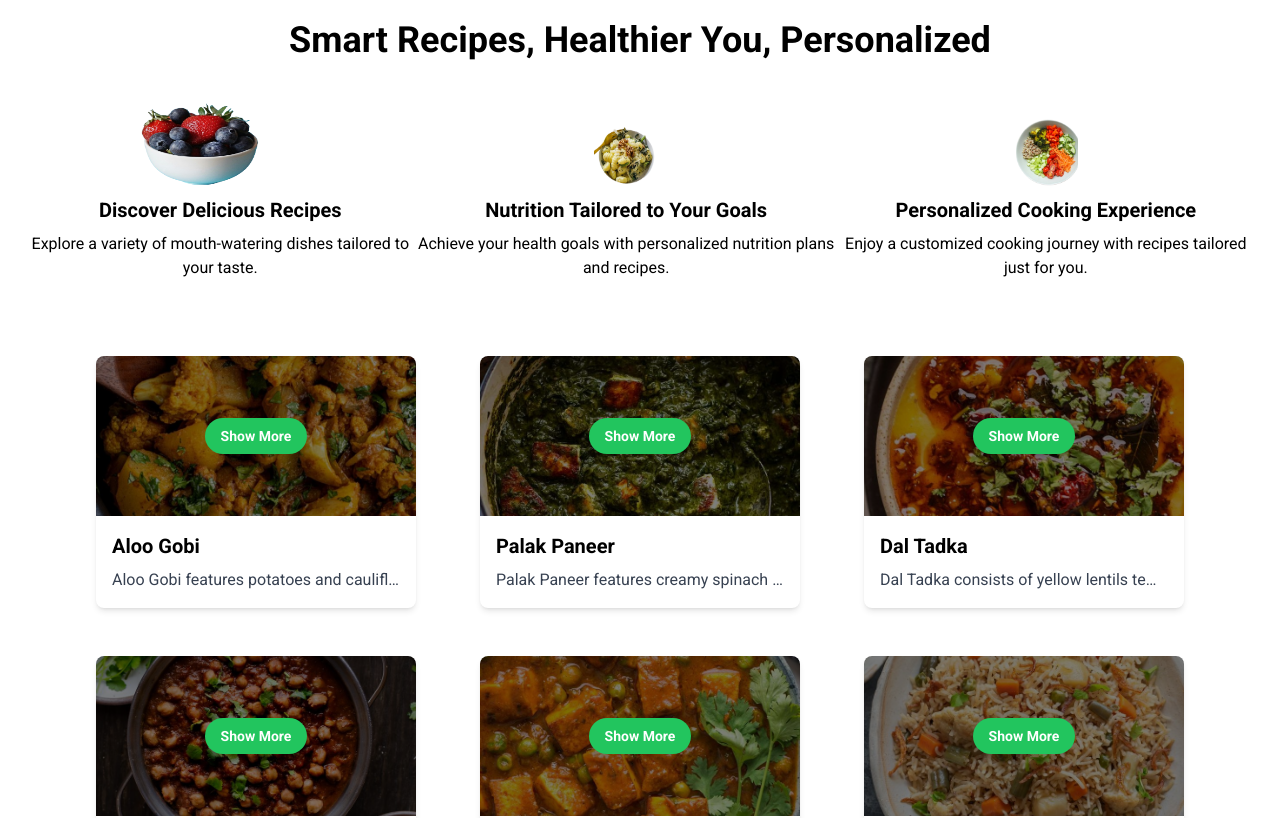
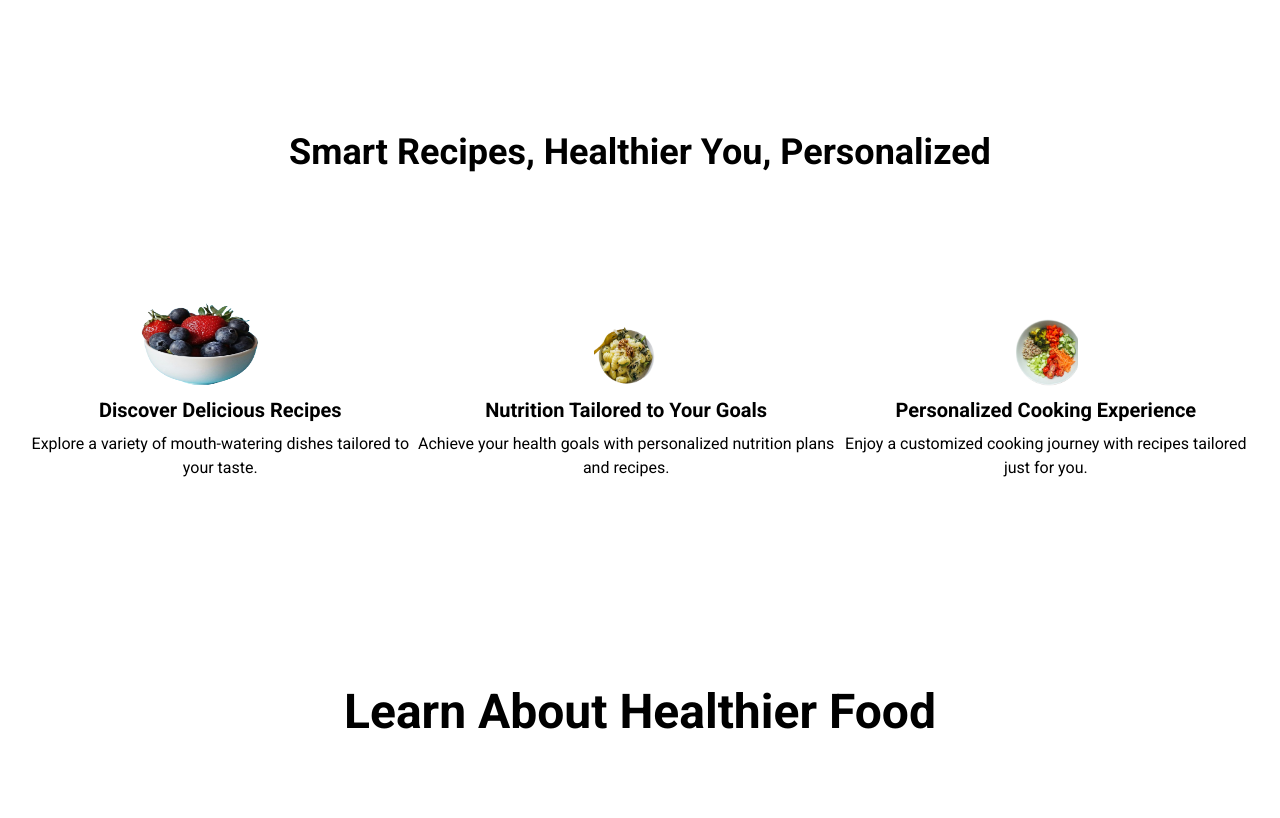
Before and after one commit to NirmaAbro/Eight-semester-fyp-frontend, a React (Create React App) app: page / in a window 1280 px wide. Shown: the part 1540-2358 px from the top of the page. Built offline with nearby package versions, Linux system fonts and the light colour scheme.

Commit message:
heading in recipiecard added

```diff
--- a/src/Components/Home.jsx
+++ b/src/Components/Home.jsx
@@ -3,6 +3,7 @@ import HeroSection from "./HeroSection";
 import Section2 from "./Section2";
 import Section3 from "./Section3";
 import RecipeList from "../Recipie-com/RecipeList";
+
 
 function Home() {
   return (
@@ -11,6 +12,7 @@ function Home() {
       <Section2 />
       <Section3 />
       <RecipeList />
+
     </>
   );
 }
--- a/src/Components/Section3.jsx
+++ b/src/Components/Section3.jsx
@@ -8,8 +8,8 @@ function Section3() {
   return (
     <>
       {/* Centered text */}
-      <div className="text-center lg:mt-20 justify-center m-10">
-        <h1 className="text-2xl md:text-4xl font-bold ">
+      <div className="text-center lg:mt-20 justify-center m-32">
+        <h1 className="text-2xl md:text-4xl font-bold mt-48  ">
           Smart Recipes, Healthier You, Personalized
         </h1>
       </div>
--- a/src/Recipie-com/RecipeCard.jsx
+++ b/src/Recipie-com/RecipeCard.jsx
@@ -8,6 +8,7 @@ const RecipeCard = ({ id, image, title, content }) => {
   };
 
   return (
+
     <div className="bg-white rounded-lg shadow-md overflow-hidden w-80 max-w-xs mb-4 m-8">
       <div className="relative">
         <img
--- a/src/Recipie-com/RecipeList.jsx
+++ b/src/Recipie-com/RecipeList.jsx
@@ -1,5 +1,4 @@
 import React from "react";
-import { Link } from "react-router-dom";
 import RecipeCard from "./RecipeCard";
 import img1 from "../images/Alogobi.jpeg";
 import img2 from "../images/PalakPaneer.jpeg";
@@ -35,7 +34,7 @@ const recipes = [
     image: img4,
     title: "Chana Masala",
     content:
-      "Chana Masala is a flavorful chickpea curry cooked in a tomato-based sauce with aromatic spices like coriander and garam masala, providing plant-based protein and beneficial antioxidants    ",
+      "Chana Masala is a flavorful chickpea curry cooked in a tomato-based sauce with aromatic spices like coriander and garam masala, providing plant-based protein and beneficial antioxidants",
   },
   {
     id: 5,
@@ -55,7 +54,11 @@ const recipes = [
 
 const RecipeList = () => {
   return (
-    <div className="flex flex-wrap justify-center ">
+    <div className="m-4 mt-20 flex flex-col items-center">
+      <h1 className="text-5xl text-black m- font-sans font-bold m-28">
+        Learn About Healthier Food
+      </h1>
+      <div className="flex flex-wrap justify-center">
         {recipes.map((recipe) => (
           <RecipeCard
             key={recipe.id}
@@ -66,6 +69,7 @@ const RecipeList = () => {
           />
         ))}
       </div>
+    </div>
   );
 };
 
```
Lines whose indentation alone changed are shown as unchanged.
